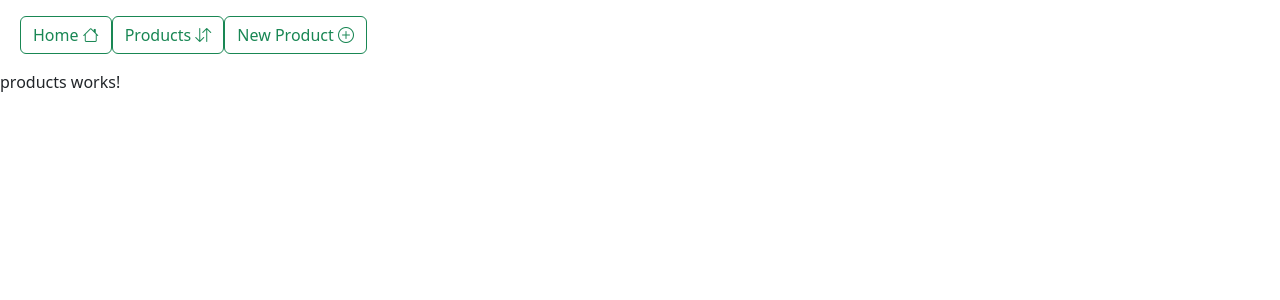
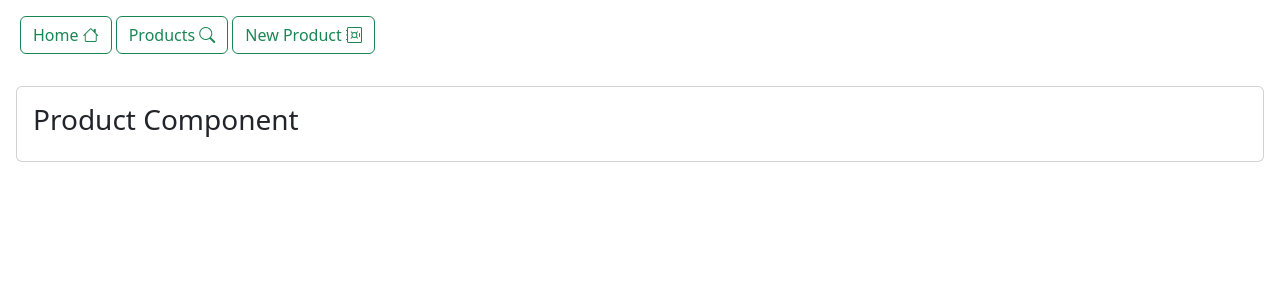
Before and after one commit to Ayman-Guaiche/AngularPracticeApp, an Angular app: page /products in a window 1280 px wide. Shown: the top 300 px of the page. Built offline with nearby package versions, Linux system fonts and the light colour scheme.

Commit message:
first part

```diff
--- a/src/app/app.component.html
+++ b/src/app/app.component.html
@@ -1,18 +1,11 @@
 <nav class="p-3 ">
     <ul class="nav nav-pills">
-        <li>
-            <button routerLink="/home" class="btn btn-outline-success  ms-1">Home
-             <i class="bi bi-house text-success"></i>
-            </button>
-        </li>
-        <li>
-            <button routerLink="/products" class="btn btn-outline-success">Products
-                <i class="bi bi-arrow-down-up text-success"></i>
-            </button>
-        </li>
-        <li>
-            <button routerLink="/newProduct" class="btn btn-outline-success">New Product
-                <i class="bi bi-plus-circle text-success"></i>
+        <li *ngFor="let action of actions">
+            <button (click)="setCurrentAction(action)"  routerLink="{{action.route}}"
+                [class] = "action==currentAction?'btn btn-success ms-1' : 'btn btn-outline-success ms-1'"
+                >
+                {{action.title}}
+                <i class="bi bi-{{action.icon}}"></i>
             </button>
         </li>
     </ul>
--- a/src/app/app.component.ts
+++ b/src/app/app.component.ts
@@ -6,5 +6,11 @@ import { Component } from '@angular/core';
   styleUrls: ['./app.component.css']
 })
 export class AppComponent {
-  title = 'Ayman';
+  actions: Array<any> = [{title: "Home" , "route" : "/home" , icon : "house"},
+                         {title: "Products" , "route" : "/products" , icon : "search"},
+                         {title: "New Product" , "route" : "/newProduct" , icon : "safe"}];
+  currentAction: any;
+  setCurrentAction(action: any){
+    this.currentAction = action;
+  }
 }
--- a/src/app/home/home.component.html
+++ b/src/app/home/home.component.html
@@ -1 +1,8 @@
-<p>home works!</p>
+<div class="p-3">
+    <div class="card">
+        <div class="card-body">
+            <h3>Home Component</h3>
+        </div>
+    </div>
+
+</div>
--- a/src/app/new-product/new-product.component.html
+++ b/src/app/new-product/new-product.component.html
@@ -1 +1,8 @@
-<p>new-product works!</p>
+<div class="p-3">
+    <div class="card">
+        <div class="card-body">
+            <h3>New Product Component</h3>
+        </div>
+    </div>
+
+</div>
--- a/src/app/products/products.component.html
+++ b/src/app/products/products.component.html
@@ -1 +1,8 @@
-<p>products works!</p>
+<div class="p-3">
+    <div class="card">
+        <div class="card-body">
+            <h3>Product Component</h3>
+        </div>
+    </div>
+
+</div>
```
